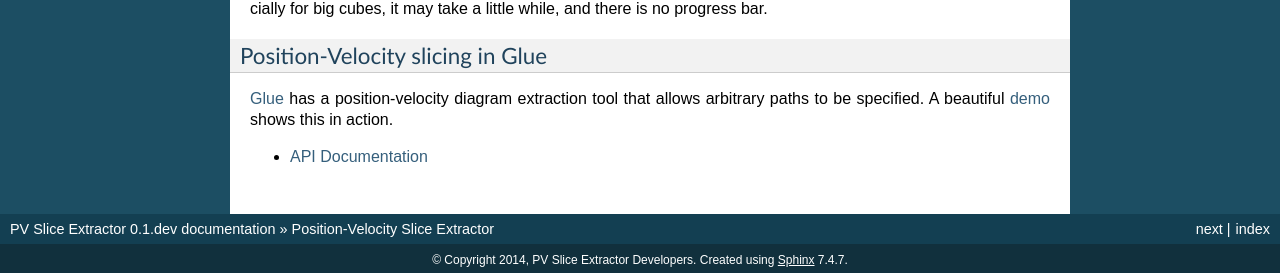
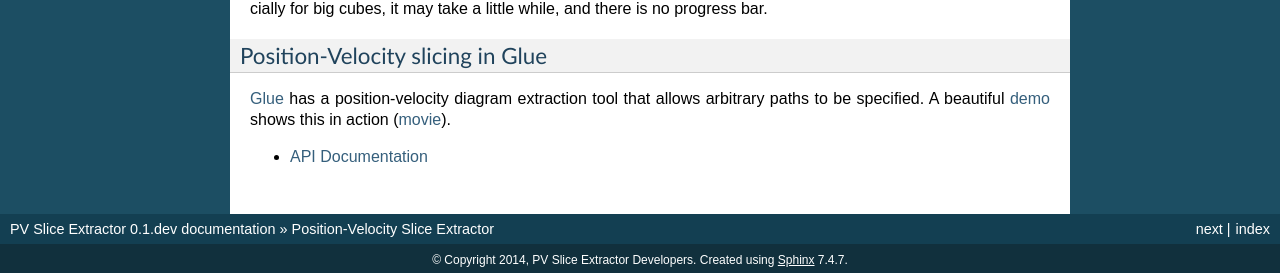
Before and after one commit to radio-astro-tools/pvextractor, a Sphinx documentation site: the page built from docs/index.rst, in a window 1280 px wide. Shown: the part 1864-2137 px from the top of the page. Built offline with Sphinx 7.4.7, drawn with Linux system fonts in a browser that asks for light colours.

Commit message:
update link

```diff
--- a/docs/index.rst
+++ b/docs/index.rst
@@ -128,8 +128,8 @@
 
 Glue_ has a position-velocity diagram extraction tool that allows arbitrary
 paths to be specified.  A beautiful `demo
-<https://www.dropbox.com/s/2jyu5l4zmbvut4u/PV%20Slice.mov>`_ shows this in
-action.
+<http://www.glueviz.org/en/latest/slice.html>`_ shows this in
+action (`movie <https://vimeo.com/96815794>`_).
 
 
 
```
